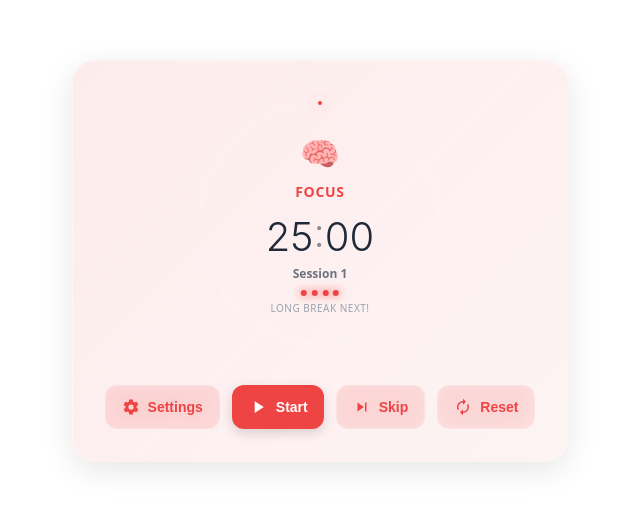
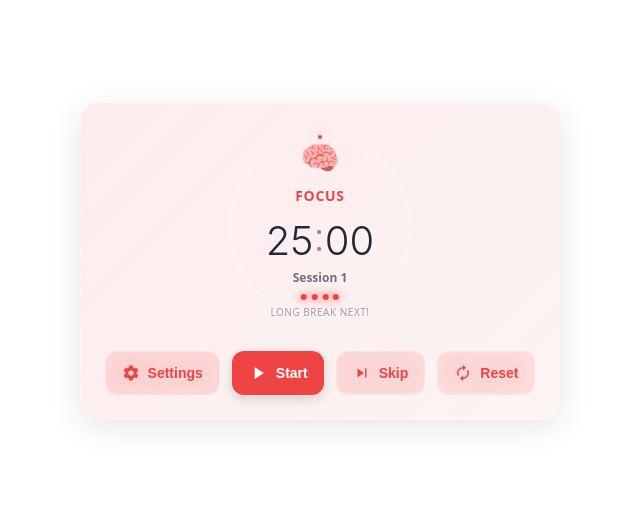
Before and after one commit to Hilaldrmz/notion-widgets, a Vue app: page /#/pomodoro in a window 1280 px wide. Shown: the part 139-648 px from the top of the page, without its empty margins (320-960 px from the left). Built offline with nearby package versions, Linux system fonts and the light colour scheme.

Commit message:
Reduce pomodoro widget size - smaller SVG, padding, and iframe dimensions

```diff
--- a/src/components/LandingPage.vue
+++ b/src/components/LandingPage.vue
@@ -29,7 +29,7 @@
             <!-- Pomodoro Widget -->
             <div class="widget-card">
                 <div class="widget-preview">
-                    <iframe :src="pomodoroUrl" width="320" height="380" frameborder="0" scrolling="no">
+                    <iframe :src="pomodoroUrl" width="300" height="340" frameborder="0" scrolling="no">
                     </iframe>
                 </div>
                 <div class="widget-info">
--- a/src/widgets/pomodoro/PomodoroView.vue
+++ b/src/widgets/pomodoro/PomodoroView.vue
@@ -2,9 +2,9 @@
     <div class="widget pomodoro-widget" :class="phaseClass">
         <!-- Progress Ring -->
         <div class="progress-ring">
-            <svg class="progress-svg" width="260" height="260">
-                <circle cx="130" cy="130" r="120" class="progress-bg" />
-                <circle cx="130" cy="130" r="120" class="progress-fill" :style="{ strokeDashoffset: progressOffset }" />
+            <svg class="progress-svg" width="200" height="200">
+                <circle cx="100" cy="100" r="90" class="progress-bg" />
+                <circle cx="100" cy="100" r="90" class="progress-fill" :style="{ strokeDashoffset: progressOffset }" />
             </svg>
 
             <!-- Center Content -->
@@ -231,7 +231,7 @@ const progressOffset = computed(() => {
     else total = longBreakSec.value;
 
     const progress = (total - remaining.value) / total;
-    const circumference = 2 * Math.PI * 120; // radius = 120
+    const circumference = 2 * Math.PI * 90; // radius = 90
     return circumference - (progress * circumference);
 });
 
@@ -335,7 +335,7 @@ function skipPhase() {
 }
 
 onMounted(() => {
-    document.body.style.minHeight = '160px';
+    document.body.style.minHeight = '300px';
     timer = setInterval(() => {
         if (isRunning.value) tick();
     }, 1000);
@@ -355,15 +355,15 @@ function onKey(e) {
 
 <style lang="scss" scoped>
 .pomodoro-widget {
-    min-height: 320px;
+    min-height: 280px;
     width: min-content;
     display: flex;
     flex-direction: column;
     align-items: center;
     justify-content: center;
-    gap: 2em;
-    border-radius: 24px;
-    padding: 2rem;
+    gap: 1.5em;
+    border-radius: 20px;
+    padding: 1.5rem;
     position: relative;
     transition: all 0.4s cubic-bezier(0.4, 0, 0.2, 1);
     backdrop-filter: blur(20px);
@@ -426,7 +426,7 @@ function onKey(e) {
             stroke: var(--primary-color);
             stroke-width: 4;
             stroke-linecap: round;
-            stroke-dasharray: 754; // 2π * 120
+            stroke-dasharray: 565; // 2π * 90
             transition: stroke-dashoffset 1s ease-in-out;
             filter: drop-shadow(0 0 8px var(--primary-color));
         }
```
Also changed, not shown: 5 other files (tests, documents, lock files or other folders).
